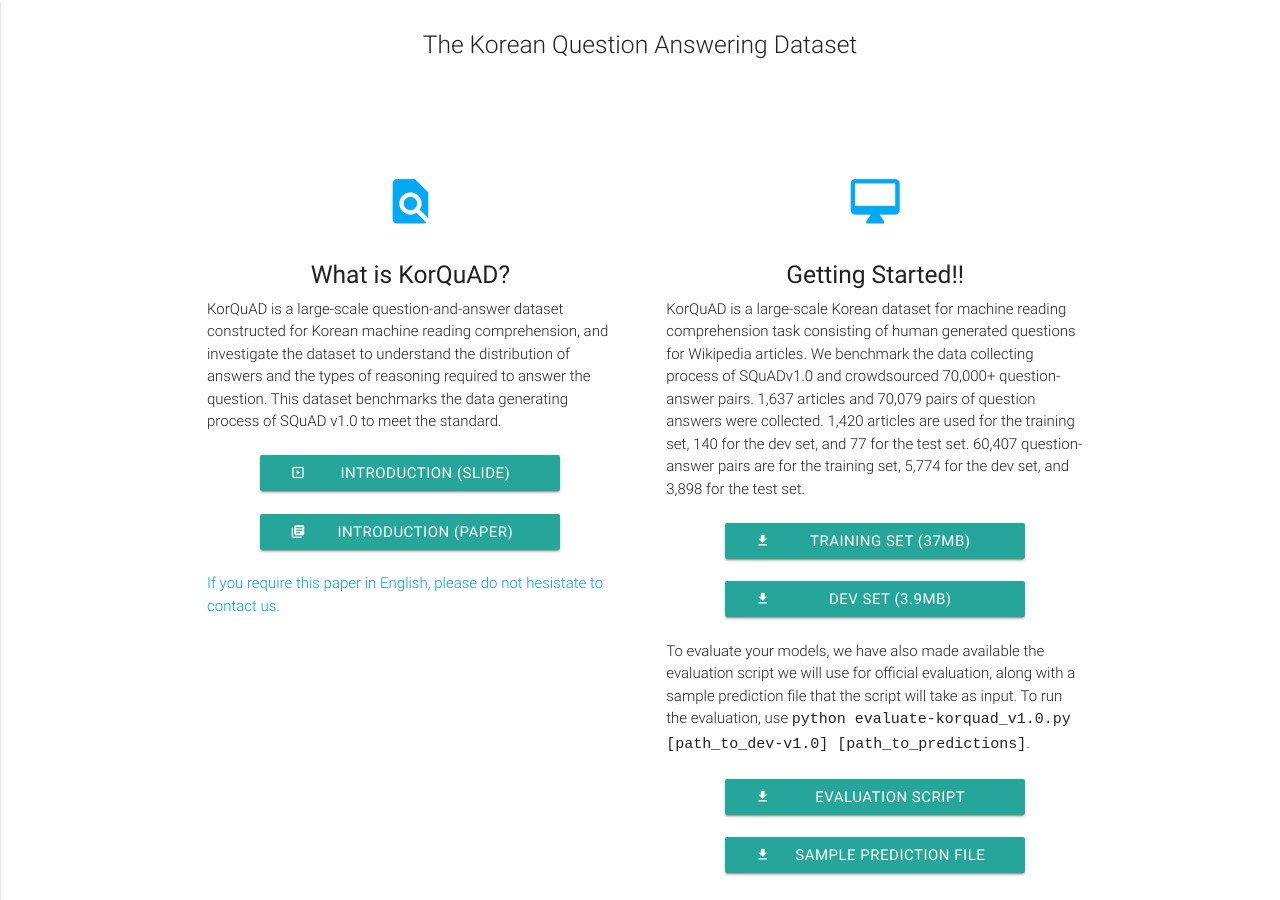
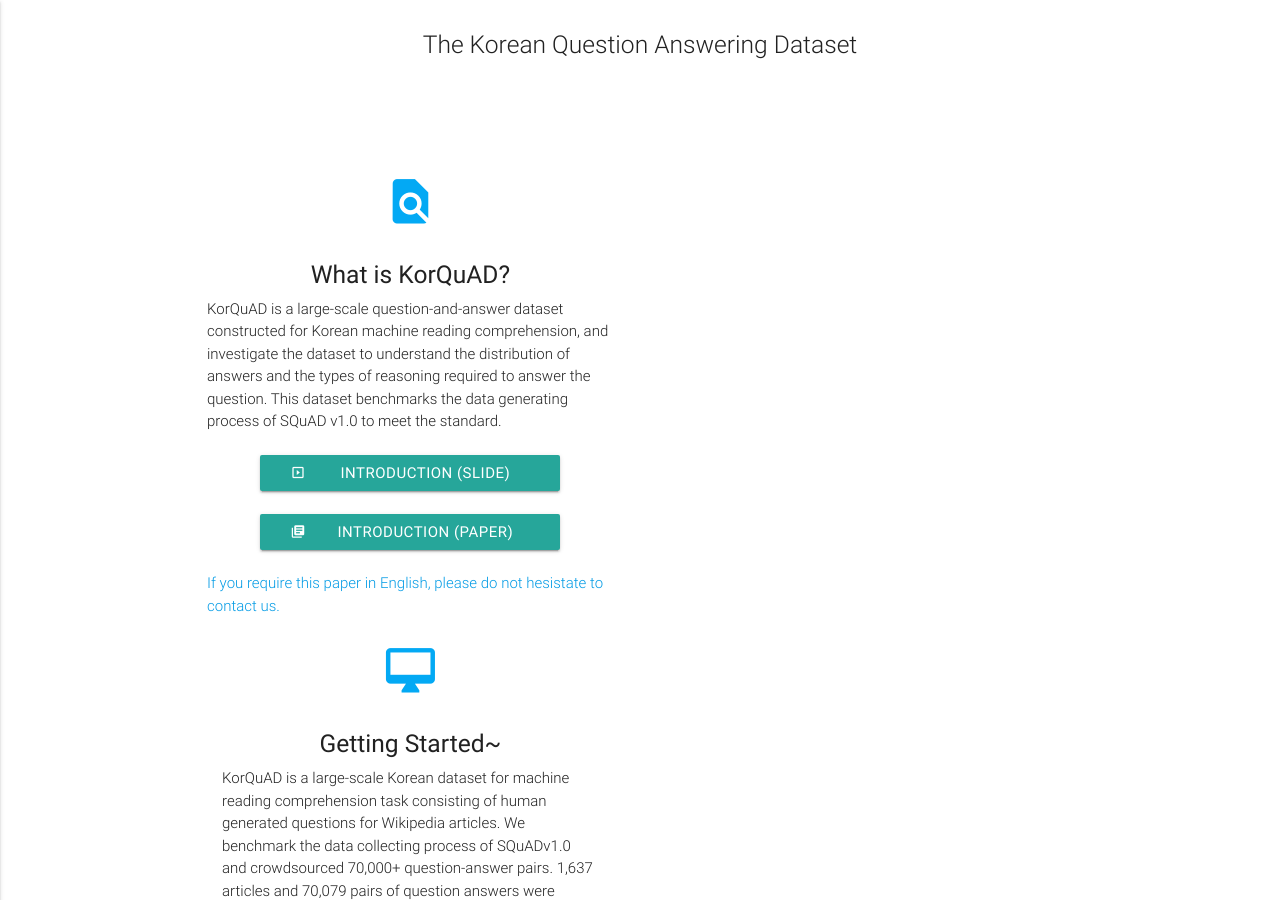
Before and after one commit to korquad/korquad.github.io, a Jekyll site: the page built from category/index_english.html, in a window 1280 px wide and 900 px high, scrolled down 246 px. Built offline with Jekyll 4.4.1, drawn with Linux system fonts in a browser that asks for light colours.

Commit message:
Update index_english.html

```diff
--- a/category/index_english.html
+++ b/category/index_english.html
@@ -80,14 +80,10 @@
             </div>
             <br>
             <a href="mailto:hyunjeonglee@lgcns.com" class="light">If you require this paper in English, please do not hesistate to contact us.</a>
-          </div>
-        </div>
 
-      <div class="row">
-        <div class="col s12 m6">
           <div class="icon-block">
             <h2 class="center light-blue-text"><i class="material-icons">desktop_mac</i></h2>
-            <h5 class="center">Getting Started!!</h5>
+            <h5 class="center">Getting Started~</h5>
 
             <p class="light">KorQuAD is a large-scale Korean dataset for machine reading comprehension task consisting of human generated questions for Wikipedia articles. We benchmark the data collecting process of SQuADv1.0 and crowdsourced 70,000+ question-answer pairs. 1,637 articles and 70,079 pairs of question answers were collected. 1,420 articles are used for the training set, 140 for the dev set, and 77 for the test set. 60,407 question-answer pairs are for the training set, 5,774 for the dev set, and 3,898 for the test set.</p>
             <br>
```
